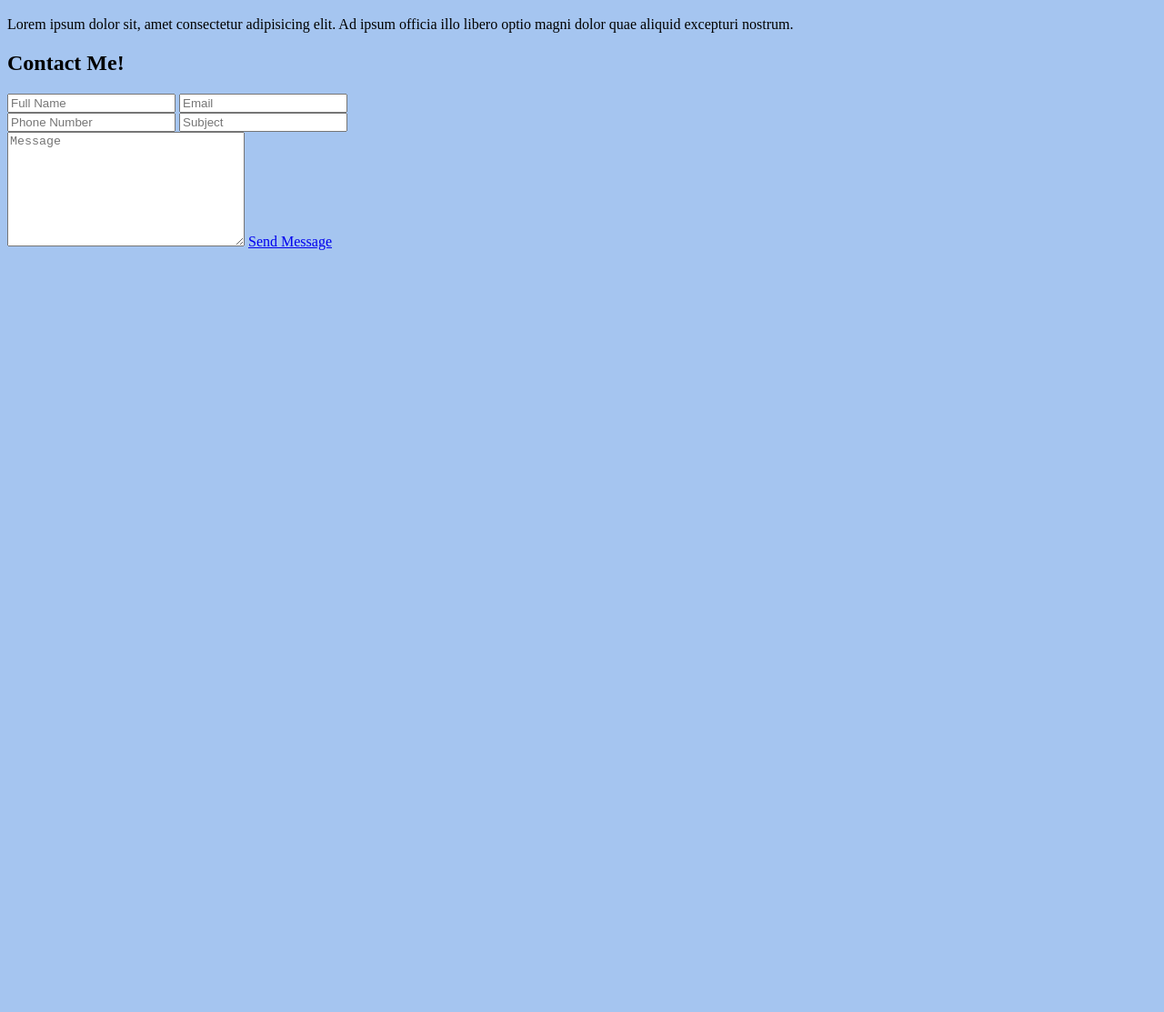
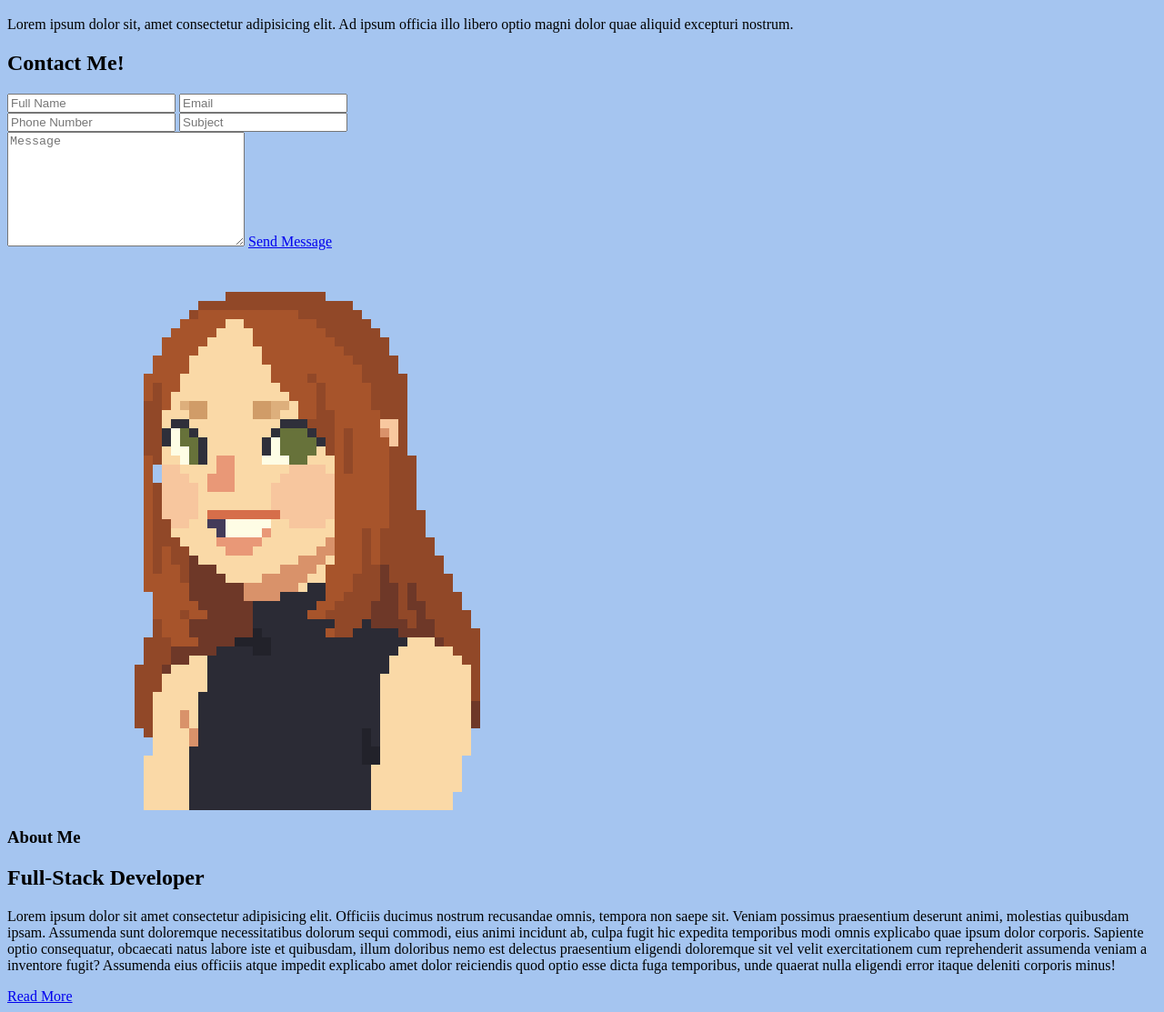
Before and after one commit to gitintori/CS50FinalProject, a plain HTML site: page index.html in a window 1280 px wide. Shown: the part 4468-5581 px from the top of the page at 91% size. Before the commit the page ends 4759 px from the top, so only its background shows below. Drawn offline with nearby package versions, Linux system fonts and the light colour scheme.

Commit message:
about section

```diff
--- a/index.html
+++ b/index.html
@@ -185,6 +185,25 @@
         </form>
     </section>
     <!-- /Contact section -->
+
+    <!-- About section -->
+     <section class="about" id="about">
+        <div class="about-img">
+            <img src="img/avatar.png" alt="About me">
+        </div>
+
+        <div class="about-content">
+            <h3>About Me</h3>
+            <h1>Full-Stack <span>Developer</span></h1>
+
+            <p>
+                Lorem ipsum dolor sit amet consectetur adipisicing elit. Officiis ducimus nostrum recusandae omnis, tempora non saepe sit. Veniam possimus praesentium deserunt animi, molestias quibusdam ipsam. Assumenda sunt doloremque necessitatibus dolorum sequi commodi, eius animi incidunt ab, culpa fugit hic expedita temporibus modi omnis explicabo quae ipsum dolor corporis. Sapiente optio consequatur, obcaecati natus labore iste et quibusdam, illum doloribus nemo est delectus praesentium eligendi doloremque sit vel velit exercitationem cum reprehenderit assumenda veniam a inventore fugit? Assumenda eius officiis atque impedit explicabo amet dolor reiciendis quod optio esse dicta fuga temporibus, unde quaerat nulla eligendi error itaque deleniti corporis minus!
+            </p>
+
+            <a href="#" class="btn">Read More</a>
+        </div>
+     </section>
+    <!-- /About section -->
 </body>
 <script src="js/script.js"></script>
 </html>
```
